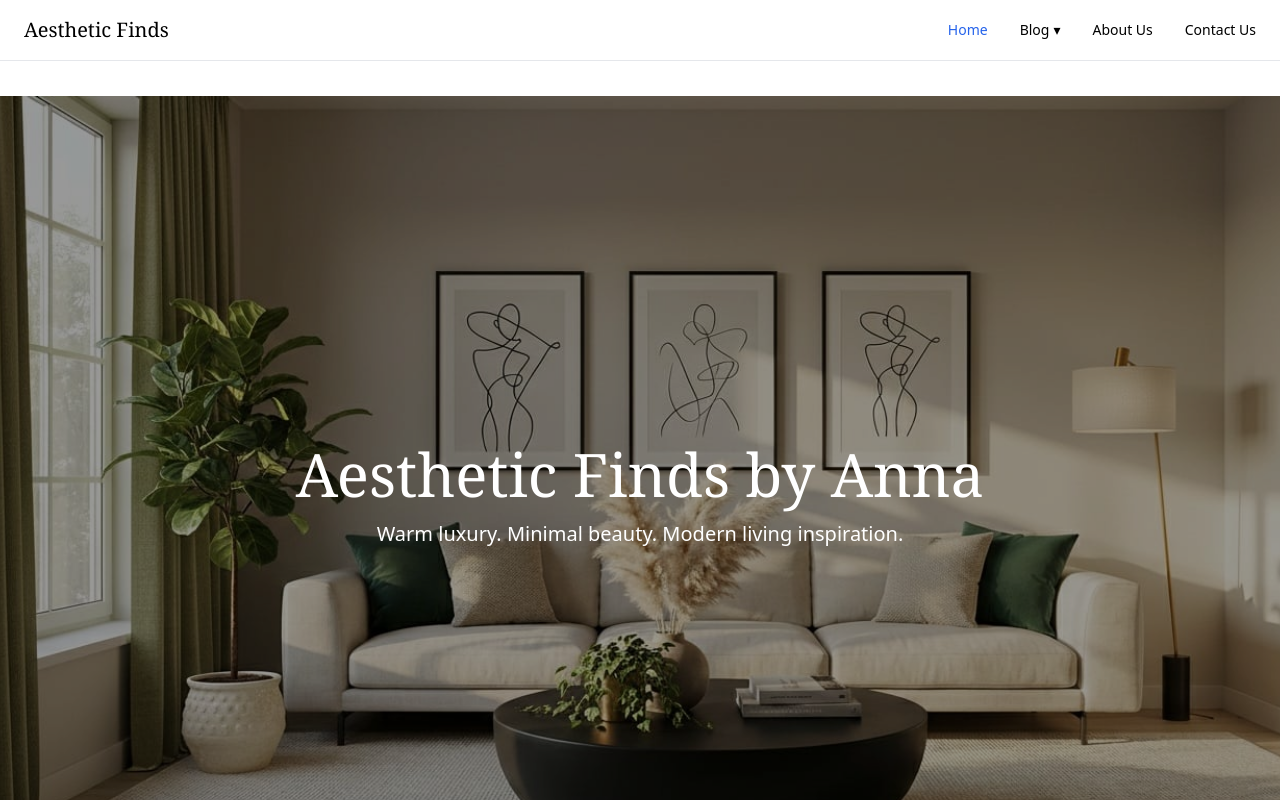
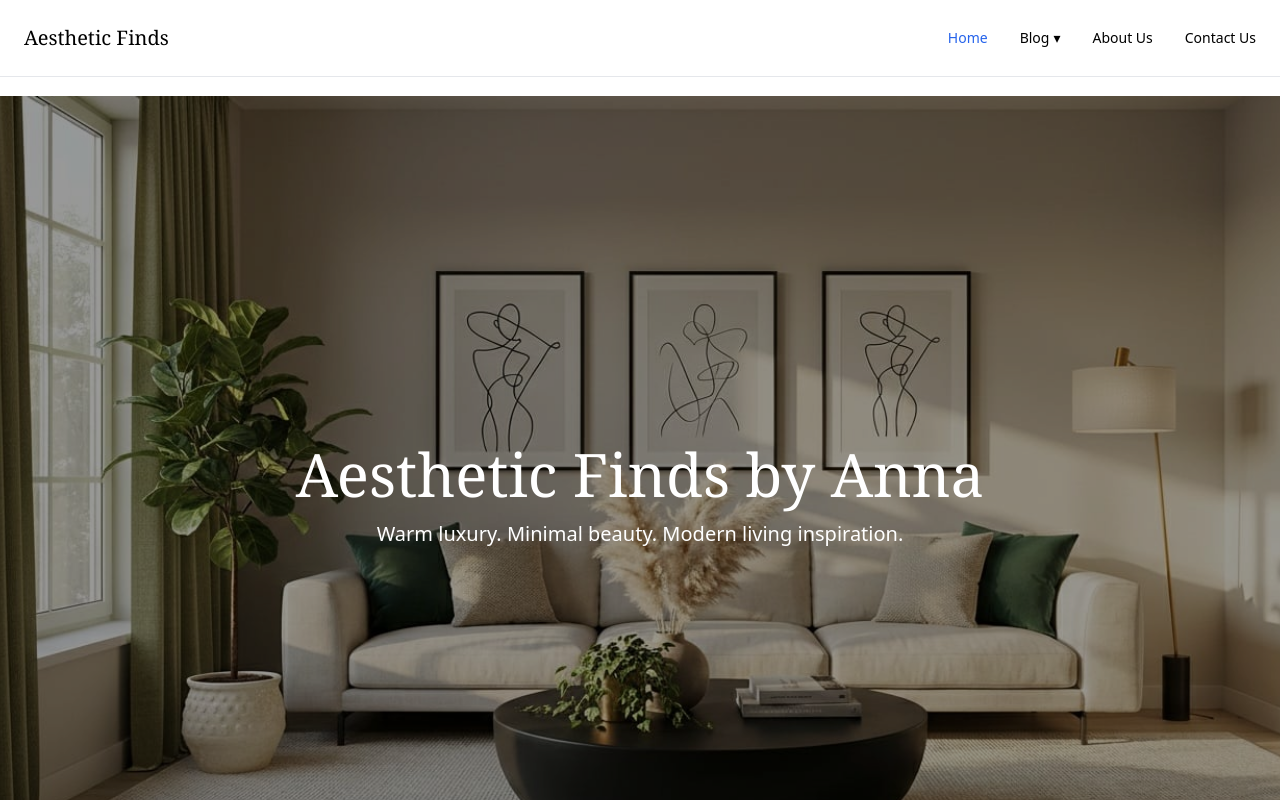
Before and after one commit to muasyamuthengi-gif/aestheticfindsbyanna, a Next.js app: page / in a window 1280 px wide. Shown: the top 800 px of the page. Built offline with nearby package versions, Linux system fonts and the light colour scheme; a web font is replaced by a local one.

Commit message:
Update Navbar.js

```diff
--- a/app/components/Navbar.js
+++ b/app/components/Navbar.js
@@ -26,8 +26,8 @@ export default function Navbar() {
       : "hover:text-gray-600";
 
   return (
-    <nav className="fixed top-0 left-0 w-full z-50 bg-white/80 backdrop-blur border-b">
-      <div className="max-w-7xl mx-auto px-6 py-4 flex justify-between items-center">
+    <nav className="fixed top-0 left-0 w-full z-50 bg-white border-b">
+      <div className="max-w-7xl mx-auto px-6 py-6 flex justify-between items-center">
 
         {/* Logo */}
         <Link href="/" className="text-xl font-serif">
```
